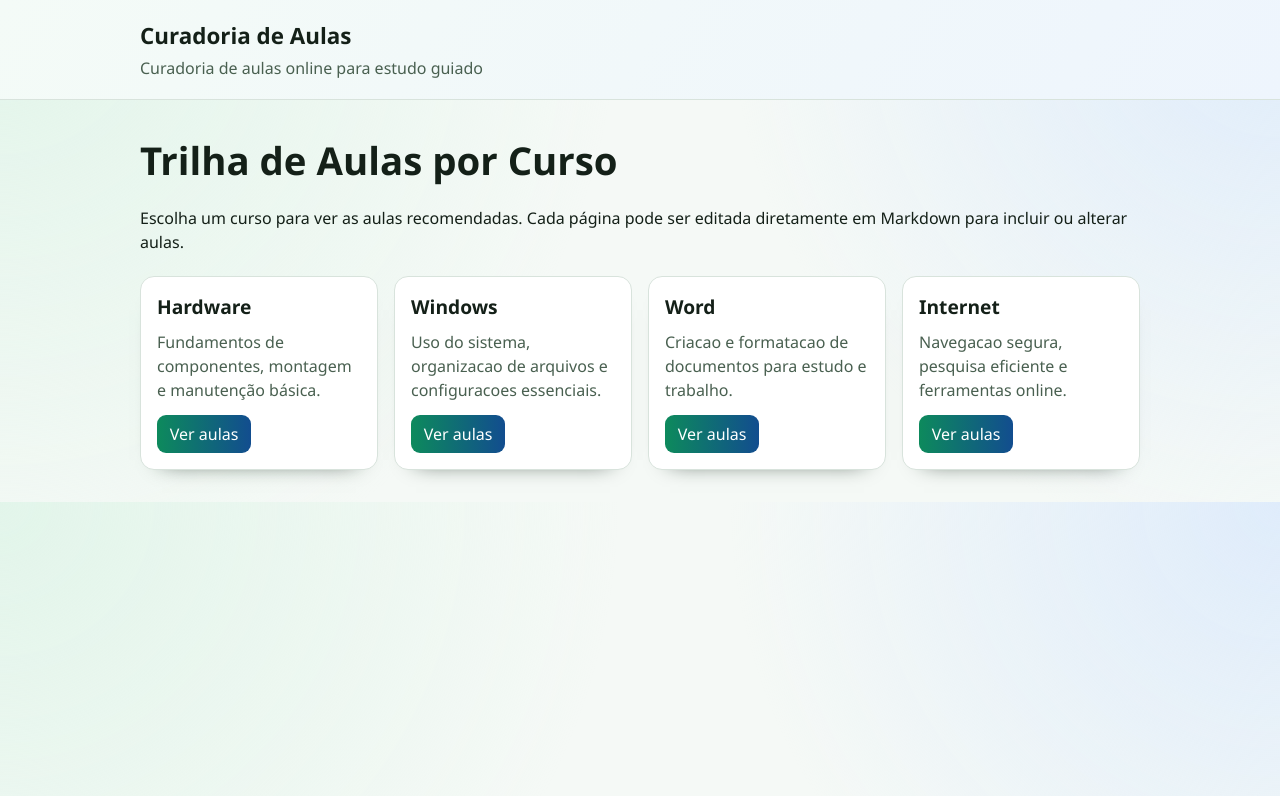
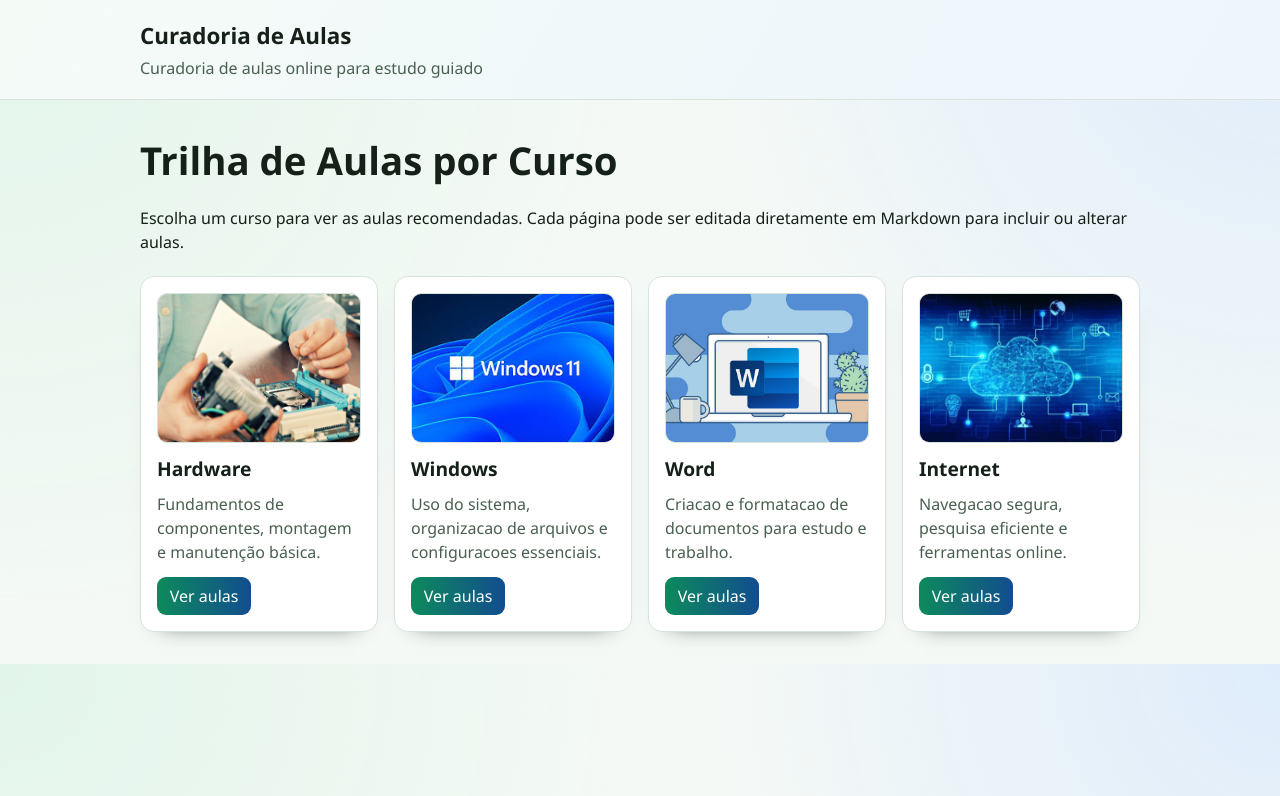
Before and after one commit to comvidacupira/tech, a Jekyll site: the page built from index.md, in a window 1280 px wide. Shown: the top 796 px of the page. Built offline with Jekyll 4.4.1, drawn with Linux system fonts in a browser that asks for light colours.

Commit message:
feat: adicionado img aos cards

```diff
--- a/_layouts/home.html
+++ b/_layouts/home.html
@@ -10,6 +10,13 @@ layout: default
   {% assign cursos_ordenados = site.cursos | sort: "order" %}
   {% for curso in cursos_ordenados %}
     <article class="card">
+      <div class="card-image-wrap">
+        <img
+          class="card-image"
+          src="{{ curso.image | default: '/assets/images/course-placeholder.svg' | relative_url }}"
+          alt="Imagem do curso {{ curso.course_name }}"
+          loading="lazy">
+      </div>
       <h2>{{ curso.course_name }}</h2>
       <p>{{ curso.summary }}</p>
       <a class="card-link" href="{{ curso.url | relative_url }}">Ver aulas</a>
--- a/assets/css/style.css
+++ b/assets/css/style.css
@@ -71,6 +71,23 @@ body {
   box-shadow: 0 12px 22px -22px #091d10;
 }
 
+.card-image-wrap {
+  width: 100%;
+  height: 150px;
+  border-radius: 10px;
+  overflow: hidden;
+  margin-bottom: 0.75rem;
+  border: 1px solid var(--border);
+  background: #edf4ef;
+}
+
+.card-image {
+  width: 100%;
+  height: 100%;
+  object-fit: cover;
+  display: block;
+}
+
 .card h2 {
   margin: 0;
   font-size: 1.2rem;
```
Also changed, not shown: _cursos/hardware.md (+1 -0 lines), _cursos/internet.md (+1 -0 lines), _cursos/windows.md (+1 -0 lines), _cursos/word.md (+2 -0 lines), assets/images/Internet.jpg (added), assets/images/course-placeholder.svg (added), assets/images/hardware.jpg (added), assets/images/windows.jpg (added), assets/images/word.jpg (added).
